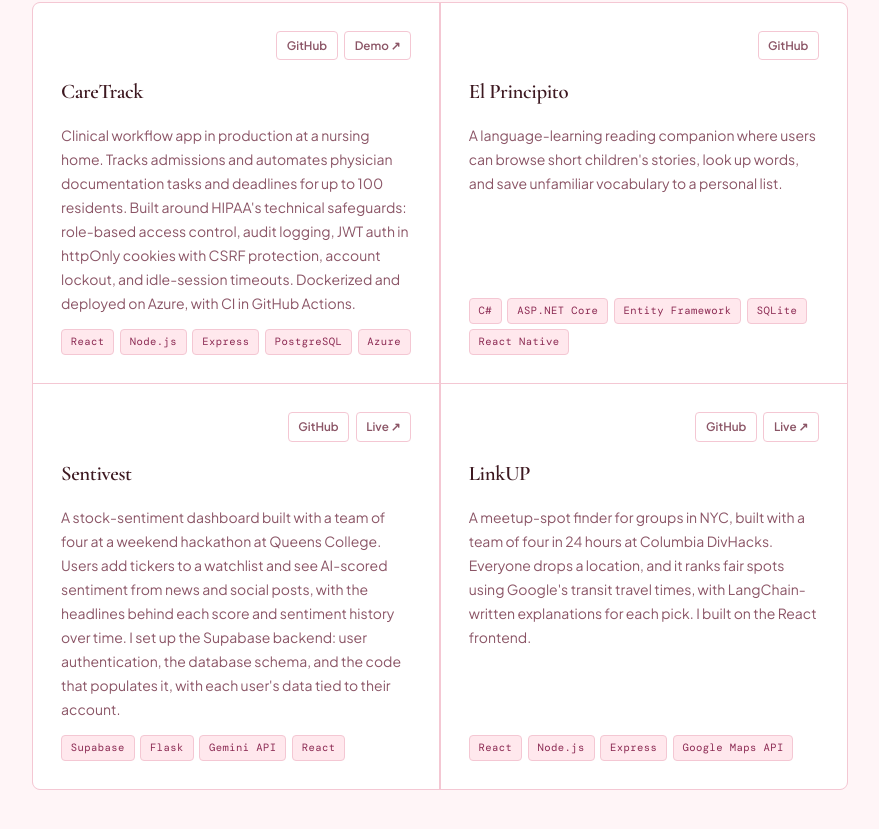
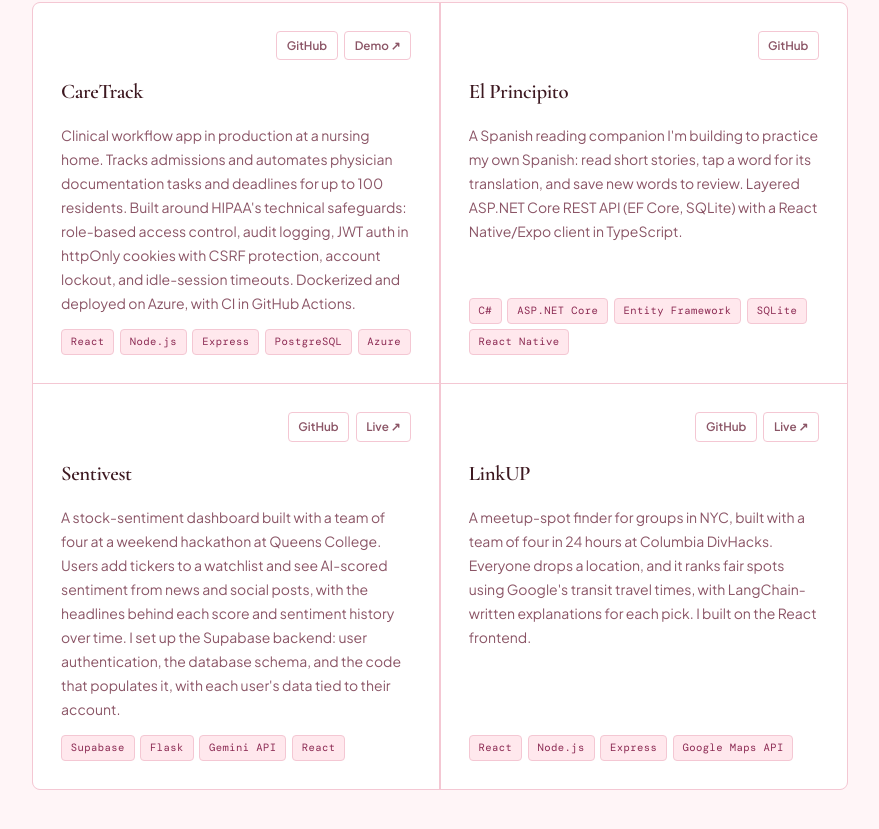
Before and after one commit to afsanab/AfsanasPortfolio, a React (Vite) app: page / in a window 1280 px wide. Shown: the part 1437-2266 px from the top of the page, without its empty margins (200-1079 px from the left). Built offline with nearby package versions, Linux system fonts and the light colour scheme.

Commit message:
Revise description for 'El Principito' project
Updated project description for 'El Principito' to reflect its purpose and technology stack.

```diff
--- a/src/data.ts
+++ b/src/data.ts
@@ -65,7 +65,7 @@ export const projects: Project[] = [
   },
   {
     name: 'El Principito',
-    desc: 'A language-learning reading companion where users can browse short children\'s stories, look up words, and save unfamiliar vocabulary to a personal list.',
+    desc: 'A Spanish reading companion I\'m building to practice my own Spanish: read short stories, tap a word for its translation, and save new words to review. Layered ASP.NET Core REST API (EF Core, SQLite) with a React Native/Expo client in TypeScript.',
     tech: ['C#', 'ASP.NET Core', 'Entity Framework', 'SQLite', 'React Native'],
     links: [
       { label: 'GitHub', url: 'https://github.com/afsanab/elprincipito' },
```
